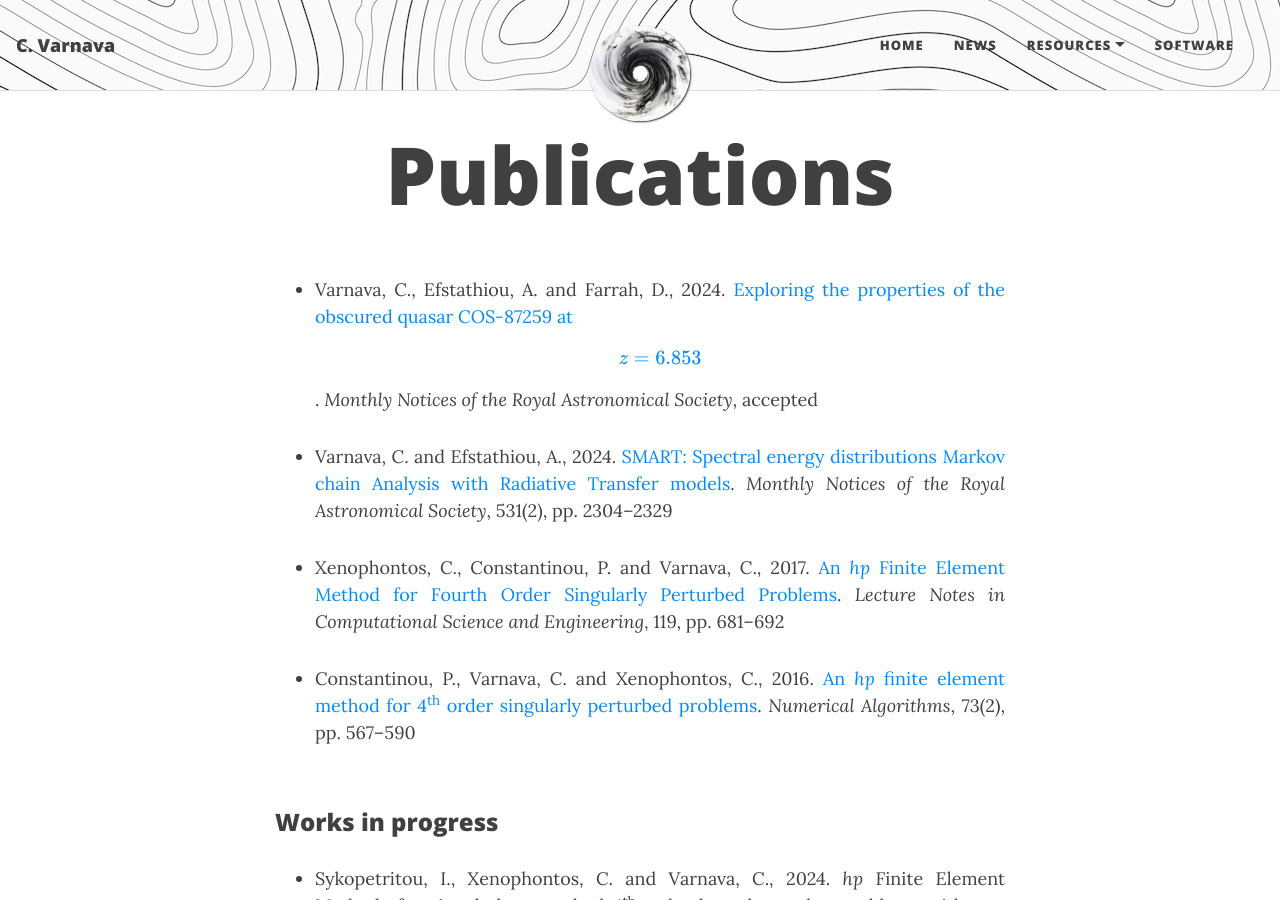
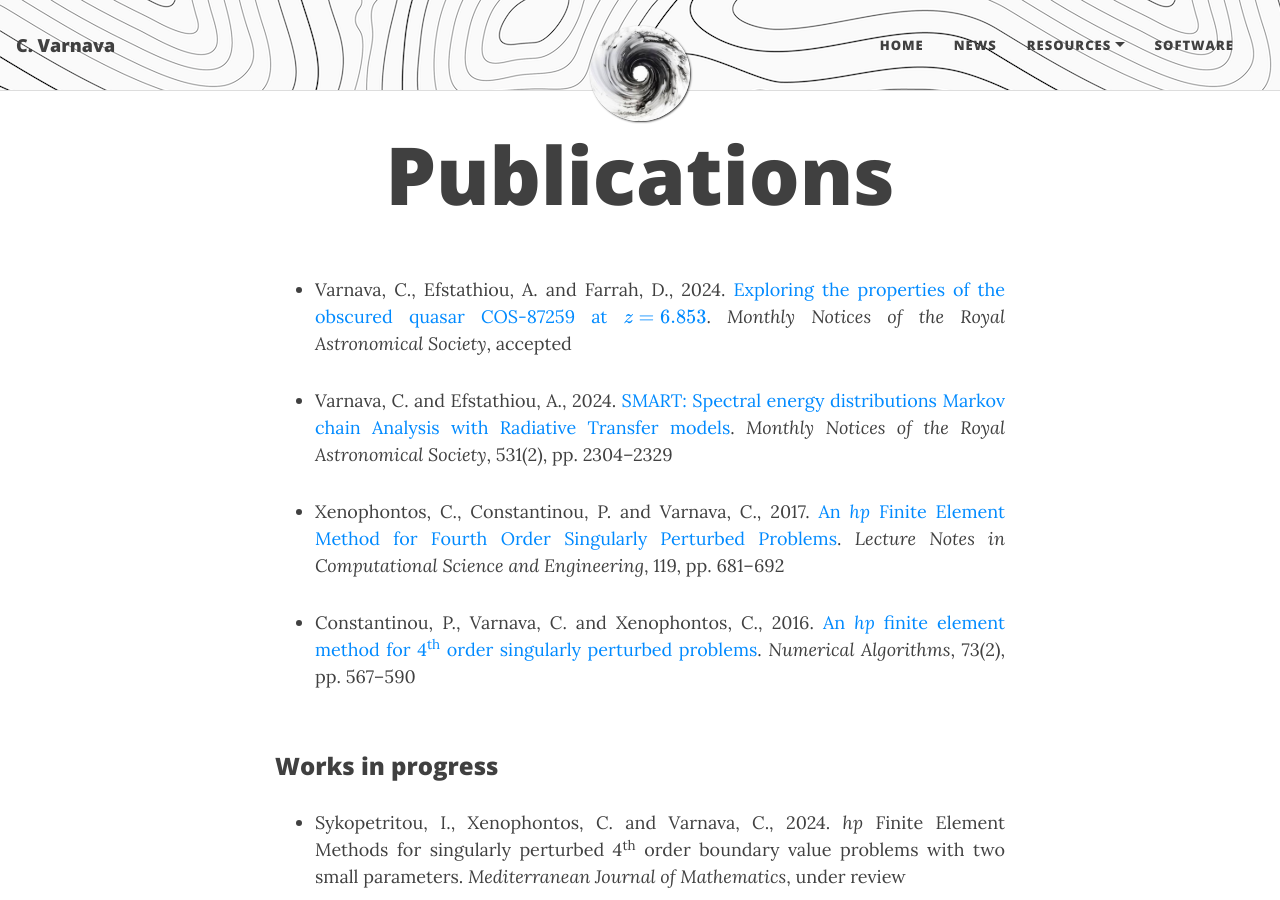
Before and after one commit to ch-var/ch-var.github.io, a Jekyll site: the page built from publications.html, in a window 1280 px wide and 900 px high. Built offline with Jekyll 4.4.1, drawn with Linux system fonts in a browser that asks for light colours; formulas are drawn with MathJax 3.

Commit message:
Update publications.html

```diff
--- a/publications.html
+++ b/publications.html
@@ -5,7 +5,7 @@ mathjax: true
 ---
 <p>
 <ul>
-<li align='justify'>Varnava, C., Efstathiou, A. and Farrah, D., 2024. <a href="https://doi.org/10.1093/mnras/stae2221">Exploring the properties of the obscured quasar COS-87259 at \[z=6.853\]</a>. <i>Monthly Notices of the Royal Astronomical Society</i>, accepted</li>
+<li align='justify'>Varnava, C., Efstathiou, A. and Farrah, D., 2024. <a href="https://doi.org/10.1093/mnras/stae2221">Exploring the properties of the obscured quasar COS-87259 at \(z=6.853\)</a>. <i>Monthly Notices of the Royal Astronomical Society</i>, accepted</li>
 <p>
 <li align='justify'>Varnava, C. and Efstathiou, A., 2024. <a href="https://doi.org/10.1093/mnras/stae1141">SMART: Spectral energy distributions Markov chain Analysis with Radiative Transfer models</a>. <i>Monthly Notices of the Royal Astronomical Society</i>, 531(2), pp. 2304–2329</li>
 <p>
```
